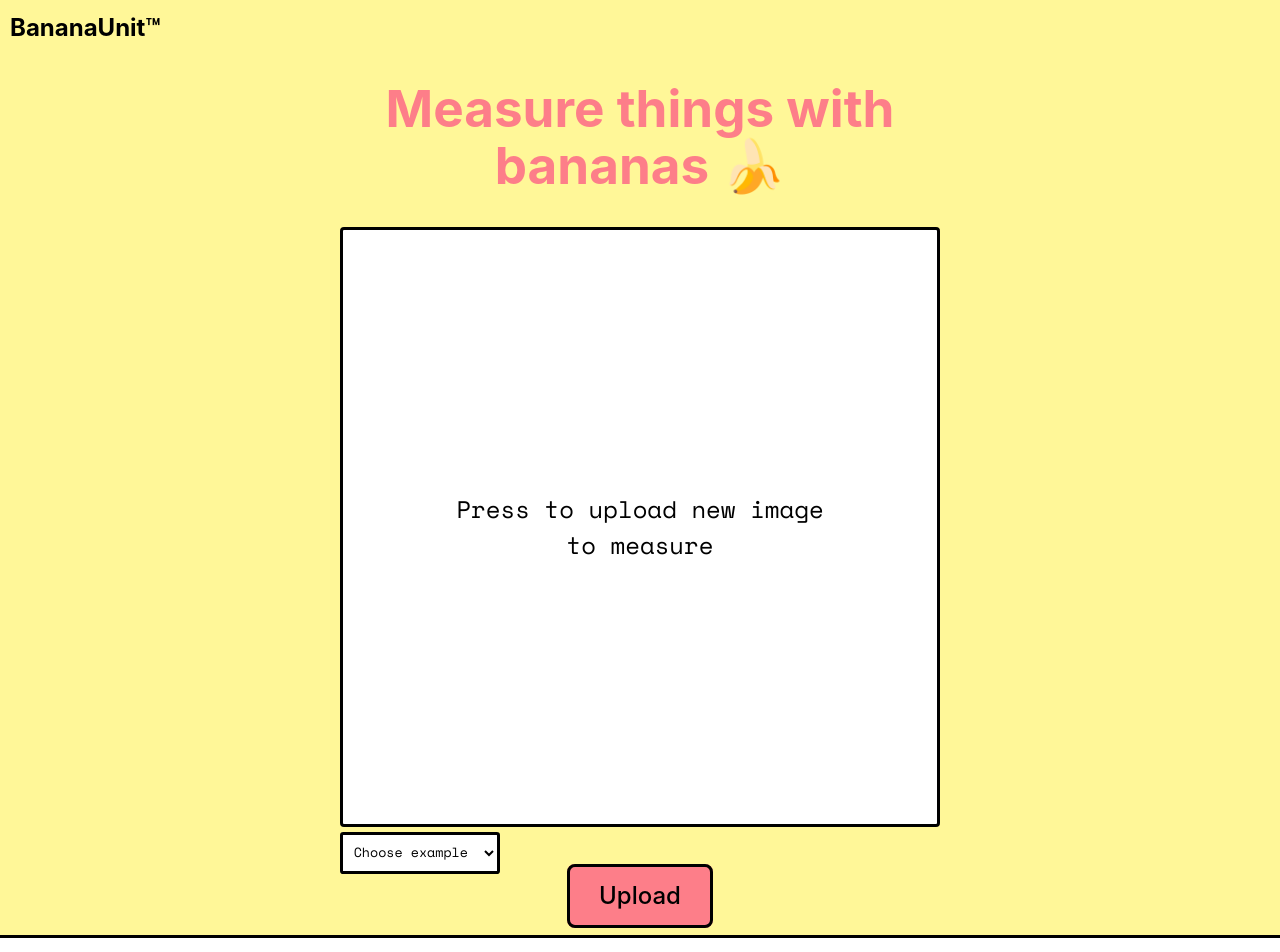
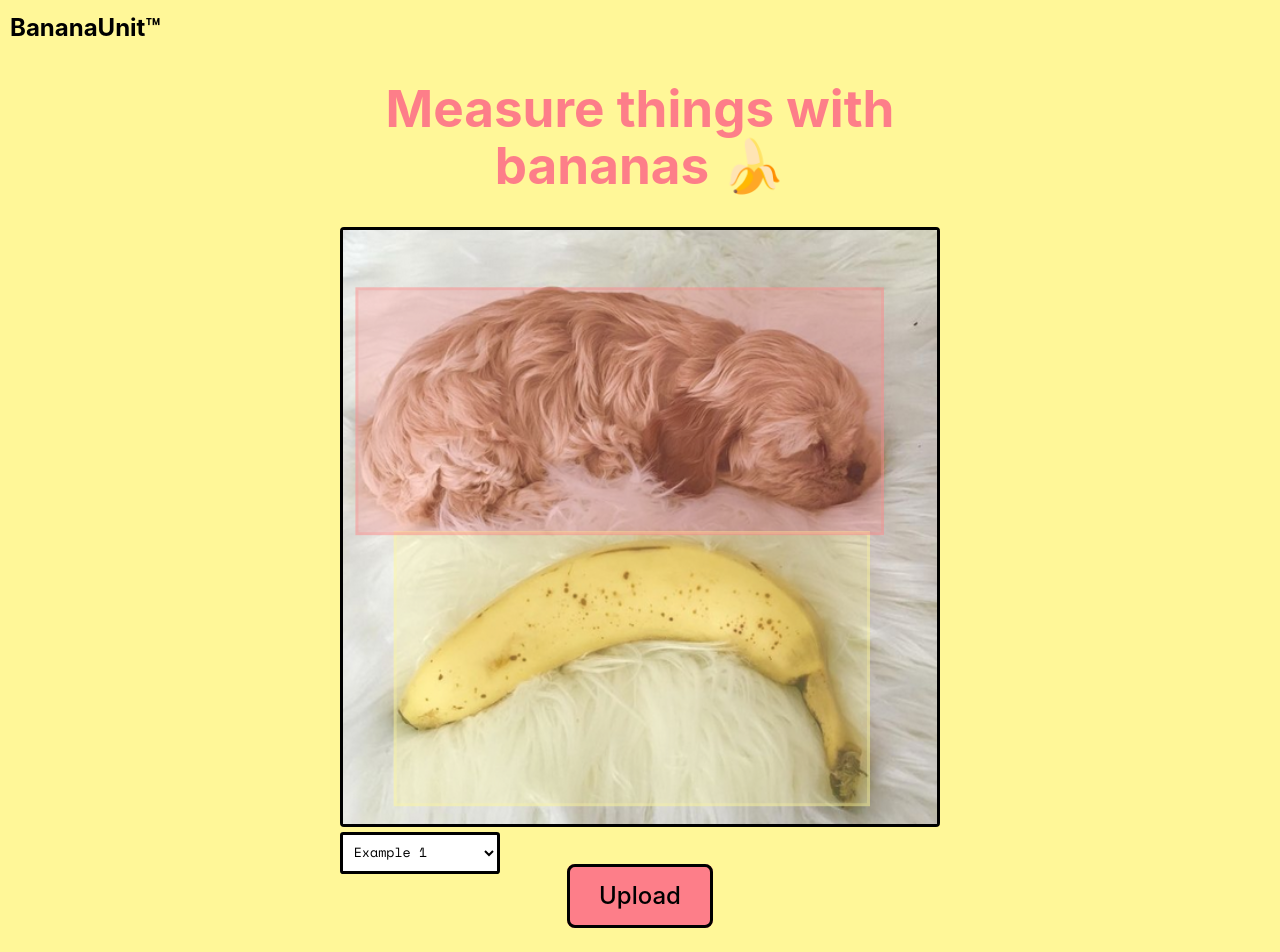
Before and after one commit to noituri/BananaUnit, a React (Vite) app: page / in a window 1280 px wide. Shown: the top 952 px of the page. Built offline with nearby package versions, Linux system fonts and the light colour scheme.

Commit message:
feat: cleaned the code

```diff
--- a/package.json
+++ b/package.json
@@ -11,7 +11,6 @@
   "dependencies": {
     "react": "^18.2.0",
     "react-dom": "^18.2.0",
-    "react-query": "^3.39.3",
     "react-spinners": "^0.13.8"
   },
   "devDependencies": {
--- a/src/App.tsx
+++ b/src/App.tsx
@@ -1,45 +1,34 @@
 import { ChangeEvent, useRef, useState } from "react";
-import { useMutation } from "react-query";
 import Footer from "./components/Footer";
 import Stats from "./components/Stats";
 import BananaViewer from "./components/ViewerContainer";
 import { AnalizeResult, fetchResult } from "./models/analize";
-import { EXAMPLES } from "./models/example";
+import { DEFAULT_EXAMPLE, EXAMPLES } from "./models/example";
 import "./styles/App.css";
 
 function App() {
-  const [imgSrc, setImgSrc] = useState("");
-  const [data, setData] = useState<AnalizeResult | undefined>(undefined);
-  const mutation = useMutation(fetchResult, {
-    onSuccess: (data, variables, context) => {
-      setData(data);
+  const [imgSrc, setImgSrc] = useState(DEFAULT_EXAMPLE);
+  const [isLoading, setIsLoading] = useState(false);
+  const [data, setData] = useState<AnalizeResult>(EXAMPLES[DEFAULT_EXAMPLE]);
+
+
+  const onUpload = (e: ChangeEvent<HTMLInputElement>) => {
+    if (e.target.files == null || e.target.files!.length == 0) {
+      return;
+    }
+
+    const file = e.target.files![0];
+    setIsLoading(true);
+    fetchResult(file).then(result => {
+      setData(result);
+      setIsLoading(false);
       const reader = new FileReader();
       reader.addEventListener("load", () => {
         setImgSrc(reader.result as string);
-        // console.log(reader.result);
       }, false);
 
-      reader.readAsDataURL(variables);
-    },
-  });
-  const imgRef = useRef(null);
-
-  const onExampleChange = (imgSrc: string, isExample: boolean) => {
-    if (isExample) {
-      const example = EXAMPLES[imgSrc];
-      setData(example);
-      setImgSrc(imgSrc);
-    }
-  };
-
-  const onUpload = (e: ChangeEvent<HTMLInputElement>) => {
-    console.log(e.target.files![0]);
-    if (e.target.files == null || e.target.files!.length == 0) {
-      return;
-    }
-    const file = e.target.files![0];
-    // TODO: Fix uploading the same image twice not working
-    mutation.mutate(file);
+      reader.readAsDataURL(file);
+    });
   };
 
   return (
@@ -48,17 +37,16 @@ function App() {
         <div className="container">
           <h1>Measure things with bananas 🍌</h1>
           <BananaViewer
-            onExampleChange={onExampleChange}
             imgSrc={imgSrc}
-            imgRef={imgRef}
             data={data}
+            showLoading={isLoading}
           />
           <label htmlFor="upload-input" className="measure-button">
             Upload
           </label>
           <input id="upload-input" type="file" onChange={onUpload}></input>
 
-          {data && <Stats {...data} />}
+          <Stats {...data} />
         </div>
       </div>
 
--- a/src/components/Stats.tsx
+++ b/src/components/Stats.tsx
@@ -3,7 +3,14 @@ import Progress from "./Progress";
 import "../styles/Stats.css"
 
 export default function Stats({ banana, objects }: AnalizeResult) {
-  // TODO: handle objects.length == 0
+  if (objects.length === 0) {
+    return <h3 className="stats stats-error">Unfortunately, no objects were found :(</h3>;
+  }
+
+  if (banana == null) {
+    return <h3 className="stats stats-error">Reference banana wasn't found :(</h3>
+  }
+
   const biggestArea = objects[0].banana_scale[0] * objects[0].banana_scale[1];
   const objectsLabels = objects.map((o) => (
     <h3 key={o.label}>{o.label}</h3>
@@ -11,9 +18,10 @@ export default function Stats({ banana, objects }: AnalizeResult) {
   const objectsRanking = objects.map((o) => (
     <Progress key={o.label} obj={o} max={biggestArea} />
   ));
+
   return (
     <div className="stats">
-      <h2>How many banans can we fit?</h2>
+      <h2>Object Comparison in Banana Units</h2>
       <div className="stats-container">
         <div className="stats-labels">
           {objectsLabels}
--- a/src/components/Viewer.tsx
+++ b/src/components/Viewer.tsx
@@ -1,14 +1,4 @@
-import {
-  MutableRefObject,
-  PropsWithChildren,
-  ReactElement,
-  Ref,
-  useEffect,
-  useLayoutEffect,
-  useRef,
-  useState,
-} from "react";
-import { useIsMutating } from "react-query";
+import { MutableRefObject, useLayoutEffect, useRef, useState } from "react";
 import { SquareLoader } from "react-spinners";
 import { AnalizeResult } from "../models/analize";
 import "../styles/Viewer.css";
@@ -16,19 +6,15 @@ import Box from "./Box";
 
 export interface ViewerProps {
   imgSrc: string;
+  showLoading: boolean;
   data?: AnalizeResult;
-  imgRef: Ref<HTMLImageElement>
 }
 
-export default function Viewer({ imgSrc, data, imgRef }: ViewerProps) {
+export default function Viewer({ imgSrc, data, showLoading }: ViewerProps) {
   const ref: MutableRefObject<HTMLDivElement | null> = useRef(null);
   const [xScale, setXScale] = useState(1);
   const [yScale, setYScale] = useState(1);
   const [isImgLoading, setImgLoading] = useState(true);
-  const isDataLoading = useIsMutating() > 0;
-  console.log({isDataLoading});
-  console.log({isImgLoading});
-  console.log(imgSrc);
 
   const adjustScale = () => {
     const size = ref.current;
@@ -41,24 +27,12 @@ export default function Viewer({ imgSrc, data, imgRef }: ViewerProps) {
   };
 
   const onImageLoad = () => {
-    console.info("Img loaded");
     adjustScale();
     setImgLoading(false);
   };
 
   useLayoutEffect(adjustScale, []);
 
-  if (!isDataLoading && data == null) {
-    return (
-      <div className="viewer-card">
-        <p className="viewer-placeholder">
-          Press to upload new image to measure
-        </p>
-      </div>
-    );
-  }
-
-  // TODO: Handle no banana
   const banana = data?.banana && (
     <Box
       key="main-banana"
@@ -73,18 +47,20 @@ export default function Viewer({ imgSrc, data, imgRef }: ViewerProps) {
   ));
   return (
     <div ref={ref} className="viewer-card">
-      <svg className="viewer-boxes" data-isloading={isDataLoading || isImgLoading}>
+      <svg
+        className="viewer-boxes"
+        data-isloading={showLoading || isImgLoading}
+      >
         {banana}
         {boxes}
       </svg>
-      <img
+      { imgSrc !== "" && <img
         src={imgSrc}
-        ref={imgRef}
         alt="An image with detected objects"
         onLoad={onImageLoad}
-      />
+      /> }
 
-      <Loader isLoading={isDataLoading || isImgLoading} />
+      <Loader isLoading={showLoading || isImgLoading} />
     </div>
   );
 }
--- a/src/components/ViewerContainer.tsx
+++ b/src/components/ViewerContainer.tsx
@@ -5,33 +5,29 @@ import "../styles/ViewerContainer.css";
 import Viewer from "./Viewer";
 
 export interface ViewerContainerProps {
-  onExampleChange: (imgData: string, isExample: boolean) => void,
-  imgSrc: string,
-  data?: AnalizeResult
-  imgRef: Ref<HTMLImageElement>
+  imgSrc: string;
+  data?: AnalizeResult;
+  showLoading: boolean;
 }
 
 export default function ViewerContainer({
-  onExampleChange,
   imgSrc,
   data,
-  imgRef,
+  showLoading,
 }: ViewerContainerProps) {
-  const [example, setExample] = useState("");
-
-  const onSelect = (e: ChangeEvent<HTMLSelectElement>) => {
-    setExample(e.target.value);
-    onExampleChange(e.target.value, e.target.value != "");
-  }
+  const examples = Object.keys(EXAMPLES).map((e, i) => <option value={e} selected={e === imgSrc}>Example {i+1} </option>);
 
   return (
     <div className="viewer-container">
-      <Viewer key={example} imgSrc={imgSrc} imgRef={imgRef} data={data} />
-      <select className="example-select" onChange={onSelect}>
-        {/* TODO: Load from EXAMPLES */}
+      <Viewer
+        key={imgSrc}
+        imgSrc={imgSrc}
+        data={data}
+        showLoading={showLoading}
+      />
+      <select className="example-select">
         <option value="">Choose example</option>
-        <option value="example-1.png">Example 1</option>
-        <option value="example-2.jpg">Example 2</option>
+        {examples}
       </select>
     </div>
   );
--- a/src/main.tsx
+++ b/src/main.tsx
@@ -1,19 +1,12 @@
-import React from 'react'
-import ReactDOM from 'react-dom/client'
-import { QueryClient, QueryClientProvider } from 'react-query'
-import { ReactQueryDevtools } from 'react-query/devtools'
-import App from './App'
-import Header from './components/Header'
-import './styles/index.css'
+import React from "react";
+import ReactDOM from "react-dom/client";
+import App from "./App";
+import Header from "./components/Header";
+import "./styles/index.css";
 
-const queryClient = new QueryClient();
-
-ReactDOM.createRoot(document.getElementById('root') as HTMLElement).render(
+ReactDOM.createRoot(document.getElementById("root") as HTMLElement).render(
   <React.StrictMode>
     <Header />
-    <QueryClientProvider client={queryClient}>
-      <App />
-      <ReactQueryDevtools />
-    </QueryClientProvider>
-  </React.StrictMode>,
-)
+    <App />
+  </React.StrictMode>
+);
--- a/src/models/example.tsx
+++ b/src/models/example.tsx
@@ -1,4 +1,6 @@
 import { AnalizeResult } from "./analize";
+
+export const DEFAULT_EXAMPLE = "example-1.png";
 
 export const EXAMPLES: { [key: string]: AnalizeResult } = {
   "example-1.png": {
--- a/src/styles/App.css
+++ b/src/styles/App.css
@@ -82,12 +82,3 @@
 #upload-input {
   display: none;
 }
-
-.stats {
-  margin-top: 50px;
-  color: #000;
-  background-color: #fff;
-  border: 3px solid #000;
-  border-radius: 10px;
-  padding: 10px;
-}
--- a/src/styles/Stats.css
+++ b/src/styles/Stats.css
@@ -1,9 +1,18 @@
+.stats {
+  margin-top: 50px;
+  color: #000;
+  background-color: #fff;
+  border: 3px solid #000;
+  border-radius: 10px;
+  padding: 10px;
+}
+
 .stats-container {
   display: flex;
   width: 100%;
   align-items: center;
   justify-content: stretch;
-    gap: 15px
+  gap: 15px;
 }
 
 .stats-labels {
@@ -24,3 +33,11 @@
   flex-direction: column;
   gap: 10px;
 }
+
+.stats-error {
+  background-color: #fff;
+  white-space: nowrap;
+  max-width: min-content;
+  margin: 50px auto;
+  padding: 25px;
+}
--- a/src/styles/Viewer.css
+++ b/src/styles/Viewer.css
@@ -7,7 +7,6 @@
   border: 3px solid #000;
   aspect-ratio: 1 / 1;
   background-color: #fff;
-  cursor: pointer;
 }
 
 .viewer-card img {
```
Also changed, not shown: 1 other file (tests, documents, lock files or other folders). Lines whose indentation alone changed are shown as unchanged.
